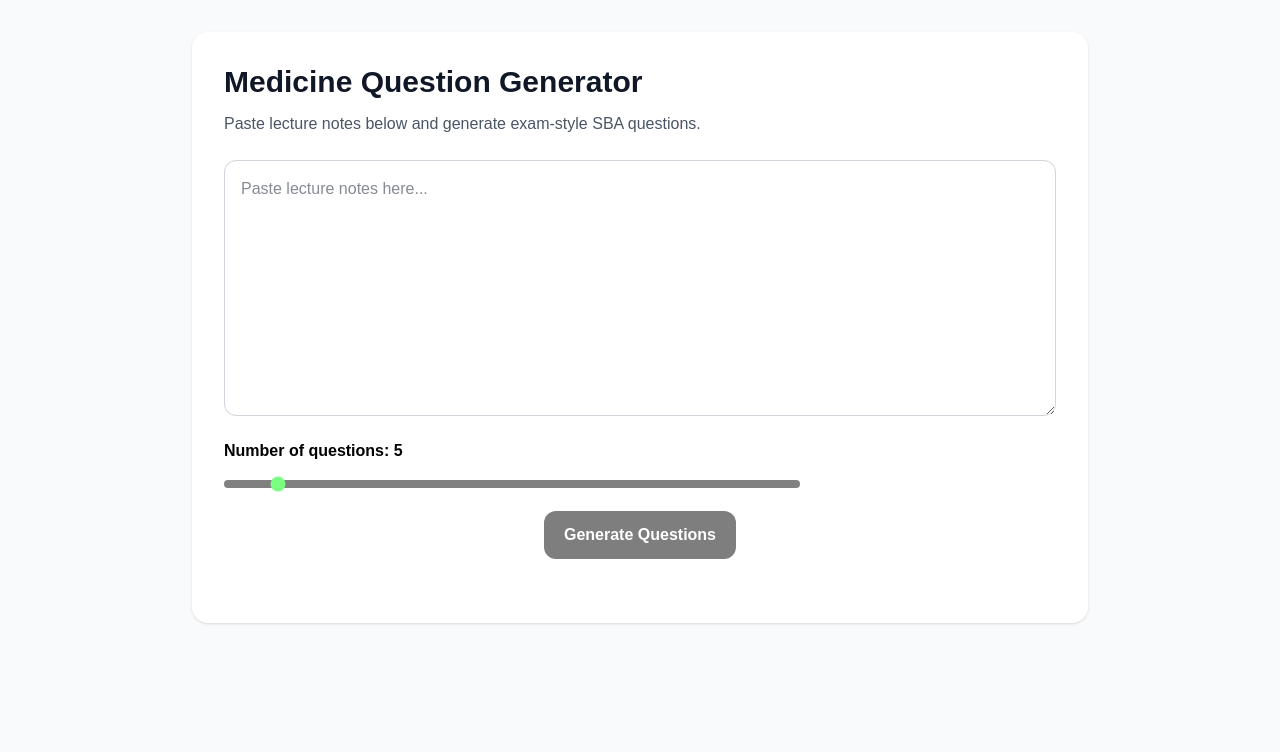
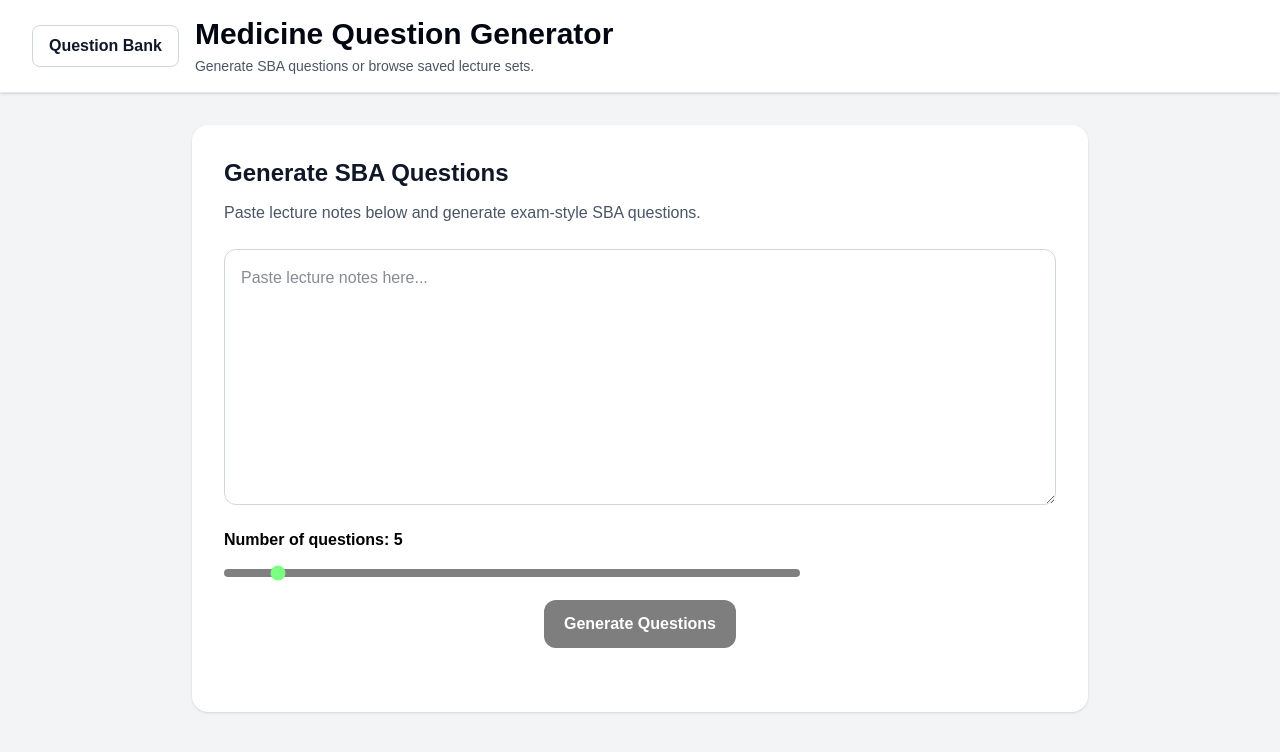
Before and after one commit to murtazasyed222-sudo/SBAgenerator, a Next.js app: page / in a window 1280 px wide. Shown: the top 752 px of the page. Built offline with nearby package versions, Linux system fonts and the light colour scheme.

Commit message:
Add question bank sidebar scaffold

```diff
--- a/src/app/api/generate/route.ts
+++ b/src/app/api/generate/route.ts
@@ -88,10 +88,15 @@ ${lectureNotes}
     const parsed = JSON.parse(cleanedText);
 
     return NextResponse.json(parsed);
-  } catch (error: any) {
+  } catch (error: unknown) {
   console.error(error);
 
-  if (error?.status === 429) {
+  const errorStatus =
+    typeof error === "object" && error !== null && "status" in error
+      ? error.status
+      : undefined;
+
+  if (errorStatus === 429) {
     return NextResponse.json(
       {
         error:
--- a/src/app/page.tsx
+++ b/src/app/page.tsx
@@ -1,19 +1,11 @@
 "use client";
 
 import { useState } from "react";
-
-type Question = {
-  question: string;
-  options: {
-    A: string;
-    B: string;
-    C: string;
-    D: string;
-    E: string;
-  };
-  correctAnswer: string;
-  explanation: string;
-};
+import {
+  questionBankFolders,
+  type Question,
+  type QuestionSet,
+} from "./questionBank";
 
 const medicalTerms = [
 
@@ -500,6 +492,12 @@ export default function Home() {
   const [loading, setLoading] = useState(false);
   const [error, setError] = useState("");
   const [numberOfQuestions, setNumberOfQuestions] = useState(5);
+  const [isQuestionBankOpen, setIsQuestionBankOpen] = useState(false);
+  const [expandedQuestionBankFolders, setExpandedQuestionBankFolders] =
+    useState<Record<string, boolean>>({});
+  const [activeQuestionSetId, setActiveQuestionSetId] = useState<string | null>(
+    null
+  );
 
   const [selectedAnswers, setSelectedAnswers] = useState<Record<number, string>>(
     {}
@@ -519,6 +517,7 @@ export default function Home() {
     setQuestions([]);
     setSelectedAnswers({});
     setShowResults(false);
+    setActiveQuestionSetId(null);
 
     try {
       const response = await fetch("/api/generate", {
@@ -548,6 +547,21 @@ export default function Home() {
       ...selectedAnswers,
       [questionIndex]: letter,
     });
+  }
+
+  function toggleQuestionBankFolder(folderId: string) {
+    setExpandedQuestionBankFolders({
+      ...expandedQuestionBankFolders,
+      [folderId]: !expandedQuestionBankFolders[folderId],
+    });
+  }
+
+  function loadQuestionSet(questionSet: QuestionSet) {
+    setQuestions(questionSet.questions);
+    setSelectedAnswers({});
+    setShowResults(false);
+    setError("");
+    setActiveQuestionSetId(questionSet.id);
   }
 
   function getWrongQuestions() {
@@ -606,11 +620,84 @@ export default function Home() {
   const wrongQuestions = getWrongQuestions();
 
   return (
-    <main className="min-h-screen bg-gray-50 p-8">
+    <main className="min-h-screen bg-gray-100">
+      <header className="border-b border-gray-200 bg-white shadow-sm">
+        <div className="mx-auto flex max-w-7xl items-center gap-4 px-4 py-4 sm:px-8">
+          <button
+            onClick={() => setIsQuestionBankOpen(!isQuestionBankOpen)}
+            aria-expanded={isQuestionBankOpen}
+            className="rounded-lg border border-gray-300 bg-white px-4 py-2 font-semibold text-gray-900 hover:bg-gray-50"
+          >
+            {isQuestionBankOpen ? "Close Question Bank" : "Question Bank"}
+          </button>
+
+          <div>
+            <h1 className="text-2xl font-bold text-gray-950 sm:text-3xl">
+              Medicine Question Generator
+            </h1>
+            <p className="mt-1 text-sm text-gray-600">
+              Generate SBA questions or browse saved lecture sets.
+            </p>
+          </div>
+        </div>
+      </header>
+
+      <div className="flex min-h-[calc(100vh-89px)] flex-col sm:flex-row">
+        {isQuestionBankOpen && (
+          <aside className="w-full shrink-0 border-r border-gray-200 bg-white p-4 shadow-sm sm:w-72 lg:w-1/6">
+            <nav className="space-y-3">
+              <h2 className="text-sm font-bold uppercase tracking-wide text-gray-500">
+                Question Bank
+              </h2>
+
+              {questionBankFolders.map((folder) => {
+                const isExpanded = expandedQuestionBankFolders[folder.id];
+
+                return (
+                  <div key={folder.id}>
+                    <button
+                      onClick={() => toggleQuestionBankFolder(folder.id)}
+                      className="flex w-full items-center justify-between rounded-lg px-3 py-2 text-left font-semibold text-gray-900 hover:bg-gray-100"
+                    >
+                      <span>{folder.title}</span>
+                      <span aria-hidden="true">{isExpanded ? "v" : ">"}</span>
+                    </button>
+
+                    {isExpanded && (
+                      <div className="mt-2 space-y-1 pl-3">
+                        {folder.questionSets.length === 0 ? (
+                          <p className="rounded-lg bg-gray-50 px-3 py-2 text-sm text-gray-500">
+                            No lecture sets yet.
+                          </p>
+                        ) : (
+                          folder.questionSets.map((questionSet) => (
+                            <button
+                              key={questionSet.id}
+                              onClick={() => loadQuestionSet(questionSet)}
+                              className={`block w-full rounded-lg px-3 py-2 text-left text-sm font-medium ${
+                                activeQuestionSetId === questionSet.id
+                                  ? "bg-blue-100 text-blue-900"
+                                  : "text-gray-700 hover:bg-gray-100"
+                              }`}
+                            >
+                              {questionSet.title}
+                            </button>
+                          ))
+                        )}
+                      </div>
+                    )}
+                  </div>
+                );
+              })}
+            </nav>
+          </aside>
+        )}
+
+        <section className="flex-1 p-4 sm:p-8">
       <div className="mx-auto max-w-4xl rounded-2xl bg-white p-8 shadow">
-        <h1 className="text-3xl font-bold text-gray-900">
-          Medicine Question Generator
-        </h1>
+        <h2 className="text-2xl font-bold text-gray-900">
+          Generate SBA Questions
+        </h2>
 
         <p className="mt-3 text-gray-600">
           Paste lecture notes below and generate exam-style SBA questions.
@@ -756,6 +843,8 @@ export default function Home() {
           </div>
         )}
       </div>
+        </section>
+      </div>
     </main>
   );
 }
--- /dev/null
+++ b/src/app/questionBank.ts
@@ -0,0 +1,37 @@
+export type Question = {
+  question: string;
+  options: {
+    A: string;
+    B: string;
+    C: string;
+    D: string;
+    E: string;
+  };
+  correctAnswer: string;
+  explanation: string;
+};
+
+export type QuestionSet = {
+  id: string;
+  title: string;
+  questions: Question[];
+};
+
+export type QuestionBankFolder = {
+  id: string;
+  title: string;
+  questionSets: QuestionSet[];
+};
+
+export const questionBankFolders: QuestionBankFolder[] = [
+  {
+    id: "foundations-of-biomedical-science",
+    title: "Foundations of Biomedical Science",
+    questionSets: [],
+  },
+  {
+    id: "anatomy-and-physiology",
+    title: "Anatomy and Physiology",
+    questionSets: [],
+  },
+];
```
